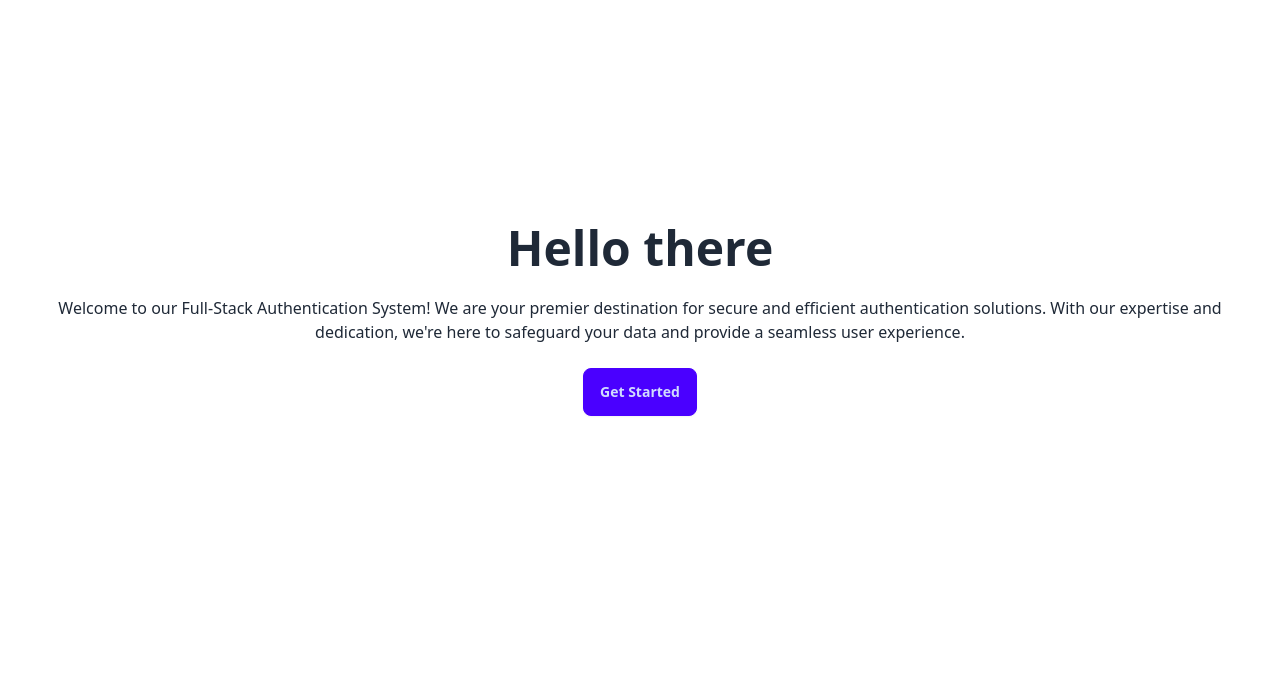
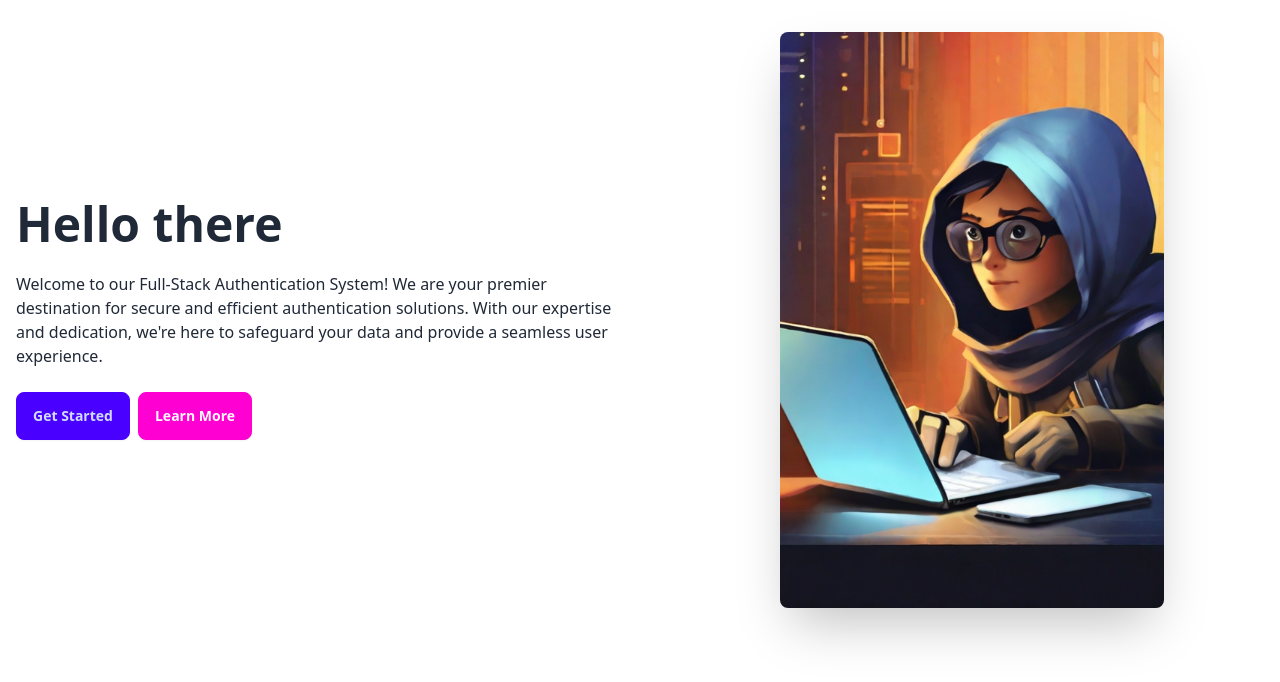
Before and after one commit to PrinceInScripts/Full-Stack-Authentication-System, a React (Create React App) app in the folder client/: page / in a window 1280 px wide. Shown: the top 682 px of the page. Built offline with nearby package versions, Linux system fonts and the light colour scheme.

Commit message:
update hero cpmponent

```diff
--- a/client/src/components/Hero/Hero.jsx
+++ b/client/src/components/Hero/Hero.jsx
@@ -1,18 +1,38 @@
 import React from 'react'
 import Layout from '../Layout/Layout'
+import { Link } from 'react-router-dom'
+import hero from "../../asset/hero.jpg"
 
 function Hero() {
   return (
 
-    <div className="hero min-h-[80vh] bg-base-900">
-    <div className="hero-content text-center">
-      <div className=" max-w-max">
-        <h1 className="text-5xl font-bold">Hello there</h1>
-        <p className="py-6">Welcome to our Full-Stack Authentication System! We are your premier destination for secure and efficient authentication solutions. With our expertise and dedication, we're here to safeguard your data and provide a seamless user experience.</p>
-        <button className="btn btn-primary">Get Started</button>
+
+
+<div className="hero min-h-[80vh] bg-base-900">
+        <div className="hero-content flex-col lg:flex-row items-center justify-between">
+          <div className="text-center lg:text-left lg:w-1/2">
+            <h1 className="text-5xl font-bold">Hello there</h1>
+            <p className="py-6 ">
+              Welcome to our Full-Stack Authentication System! We are your premier destination for secure and efficient
+              authentication solutions. With our expertise and dedication, we're here to safeguard your data and provide
+              a seamless user experience.
+            </p>
+            <div className="flex gap-2">
+              <Link to="/">
+                <button className="btn btn-primary">Get Started</button>
+              </Link>
+              <Link to="/">
+                <button className="btn btn-secondary">Learn More</button>
+              </Link>
+            </div>
+          </div>
+          <div className="lg:w-1/2 lg:pl-8">
+            <div className="max-w-sm mx-auto shadow-2xl overflow-hidden rounded-lg">
+              <img className="w-full" src={hero} alt="Hero" />
+            </div>
+          </div>
+        </div>
       </div>
-    </div>
-  </div>
 
   )
 }
--- a/client/src/components/Navbar/Navbar.jsx
+++ b/client/src/components/Navbar/Navbar.jsx
@@ -28,7 +28,7 @@ function Navbar() {
   }, []);
 
   return (
-    <div className="navbar bg-base-200 border-b-2">
+    <div className="navbar bg-base-200">
       <div className="navbar-start">
         <div class="dropdown lg:hidden dropdown-bottom">
           <div id="dropdownButton" tabIndex="0" role="button" class="btn m-1">
```
Also changed, not shown: client/src/asset/hero.jpg (added).
